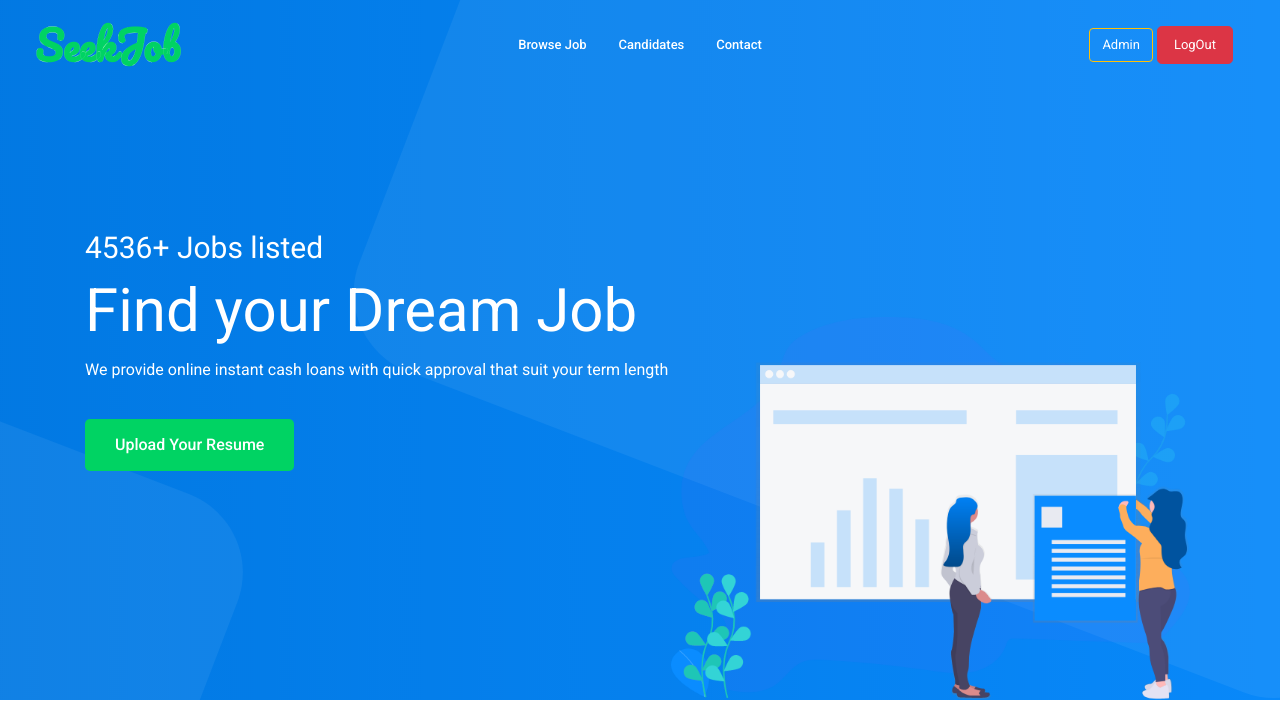
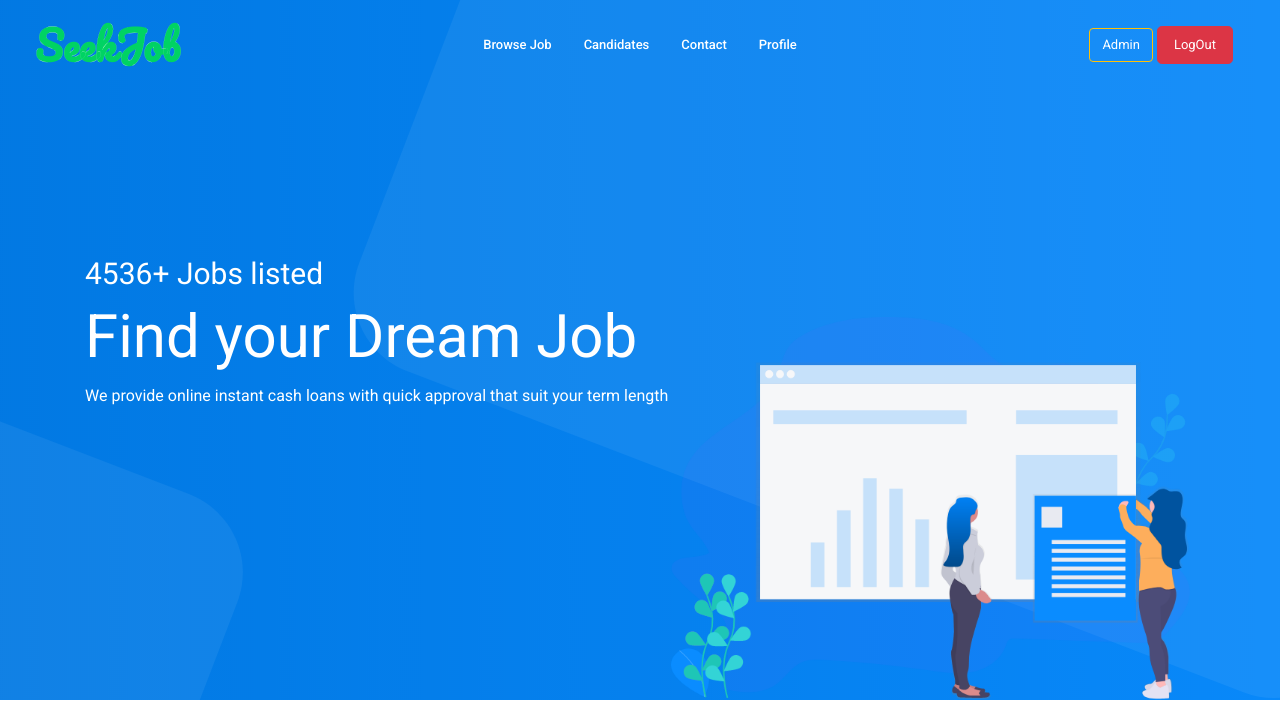
Before and after one commit to AlfredGomes23/SeekJob, a Django app: page / in a window 1280 px wide. Shown: the top 704 px of the page. Run offline with Django 5.2, Linux system fonts and the light colour scheme; a user stored in the database is signed in; some libraries are stand-ins or nearby versions.

Commit message:
created profile page

```diff
--- a/mysite/mysite/urls.py
+++ b/mysite/mysite/urls.py
@@ -23,5 +23,6 @@ urlpatterns = [
     path('', views.home, name='home'),
     path('contact', views.contact, name='contact'),
     path('', include("authentications.urls")),
+    path('', include("users.urls")),
 
 ]
--- a/mysite/templates/Base.html
+++ b/mysite/templates/Base.html
@@ -70,8 +70,13 @@
                                     <nav>
                                         <ul id="navigation">
                                             <li><a href="jobs.html">Browse Job</a></li>
+                                            {% if user.is_authenticated %}
                                             <li><a href="candidate.html">Candidates</a></li>
+                                            {% endif %}
                                             <li><a href="{%url 'contact'%}">Contact</a></li>
+                                            {% if user.is_authenticated %}
+                                            <li><a href="{%url 'profile'%}">Profile</a></li>
+                                            {% endif %}
                                         </ul>
                                     </nav>
                                 </div>
--- a/mysite/templates/ContactUS.html
+++ b/mysite/templates/ContactUS.html
@@ -20,7 +20,7 @@
             </div>
         </div>
     </div>
-    <!--/ header  -->
+<!--/ header  -->
 <!-- ================ contact section start ================= -->
   <section class="contact-section section_padding">
     <div class="container">
--- a/mysite/templates/Home.html
+++ b/mysite/templates/Home.html
@@ -13,9 +13,6 @@
                             <h5 class="wow fadeInLeft" data-wow-duration="1s" data-wow-delay=".2s">4536+ Jobs listed</h5>
                             <h3 class="wow fadeInLeft" data-wow-duration="1s" data-wow-delay=".3s">Find your Dream Job</h3>
                             <p class="wow fadeInLeft" data-wow-duration="1s" data-wow-delay=".4s">We provide online instant cash loans with quick approval that suit your term length</p>
-                            <div class="sldier_btn wow fadeInLeft" data-wow-duration="1s" data-wow-delay=".5s">
-                                <a href="#" class="boxed-btn3">Upload your Resume</a>
-                            </div>
                         </div>
                     </div>
                 </div>
--- a/mysite/users/urls.py
+++ b/mysite/users/urls.py
@@ -0,0 +1,6 @@
+from django.urls import path
+from . import views
+
+urlpatterns = [
+    path('profile', views.profile, name='profile'),
+]
--- a/mysite/users/views.py
+++ b/mysite/users/views.py
@@ -1,3 +1,8 @@
+from django.contrib.auth.decorators import login_required
 from django.shortcuts import render
 
+
 # Create your views here.
+@login_required
+def profile(request):
+    return render(request, "ProfileForm.html", {"user": request.user})
```
Also changed, not shown: mysite/templates/ProfileForm.html (+21 -0 lines), mysite/db.sqlite3, mysite/users/forms.py (added).
